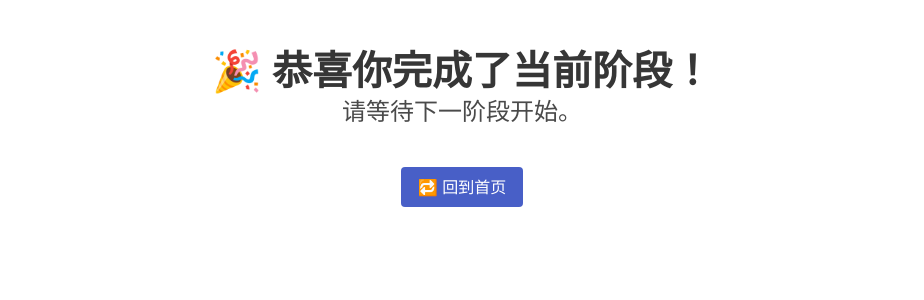
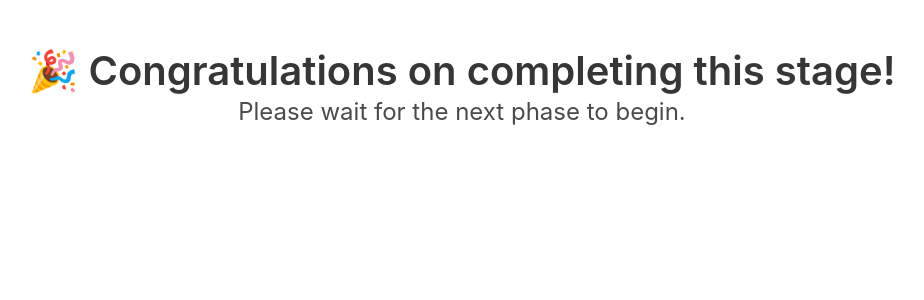
Before and after one commit to zzp-coder/GPR_Game, a Flask app: page /game-finished in a window 1280 px wide. Shown: the top 300 px of the page, without its empty margins (178-1102 px from the left). Run offline with Flask 3, Linux system fonts and the light colour scheme.

Commit message:
translate and delete back to main page button

```diff
--- a/templates/success.html
+++ b/templates/success.html
@@ -7,9 +7,9 @@
 <body>
   <section class="section">
     <div class="container has-text-centered">
-      <h1 class="title is-2">🎉 恭喜你完成了当前阶段！</h1>
-      <p class="subtitle is-4">请等待下一阶段开始。</p>
-      <a href="/game" class="button is-link mt-4">🔁 回到首页</a>
+      <h1 class="title is-2">🎉 Congratulations on completing this stage!</h1>
+      <p class="subtitle is-4">Please wait for the next phase to begin.</p>
+<!--      <a href="/game" class="button is-link mt-4">🔁 回到首页</a>-->
     </div>
   </section>
 </body>
```
